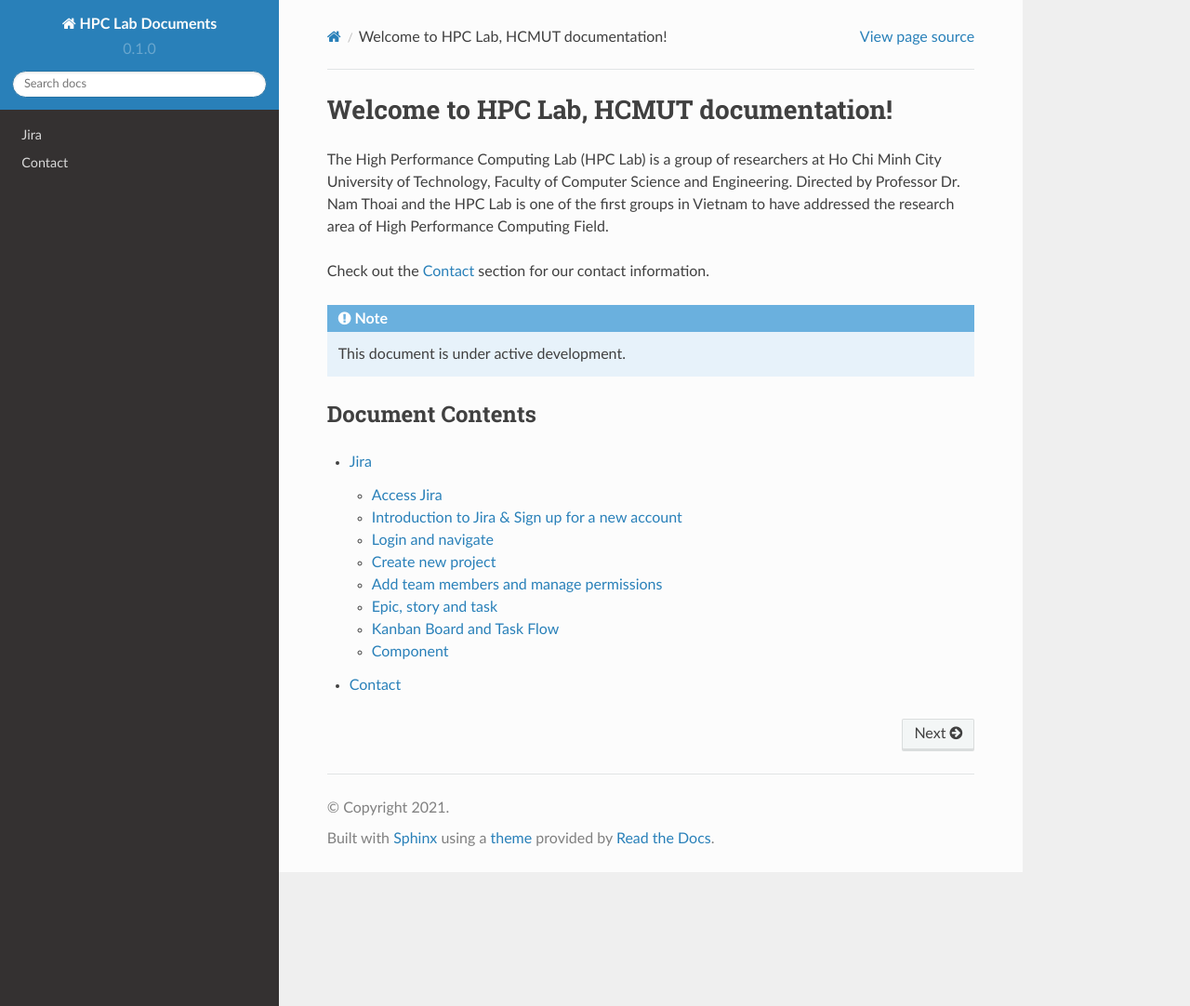
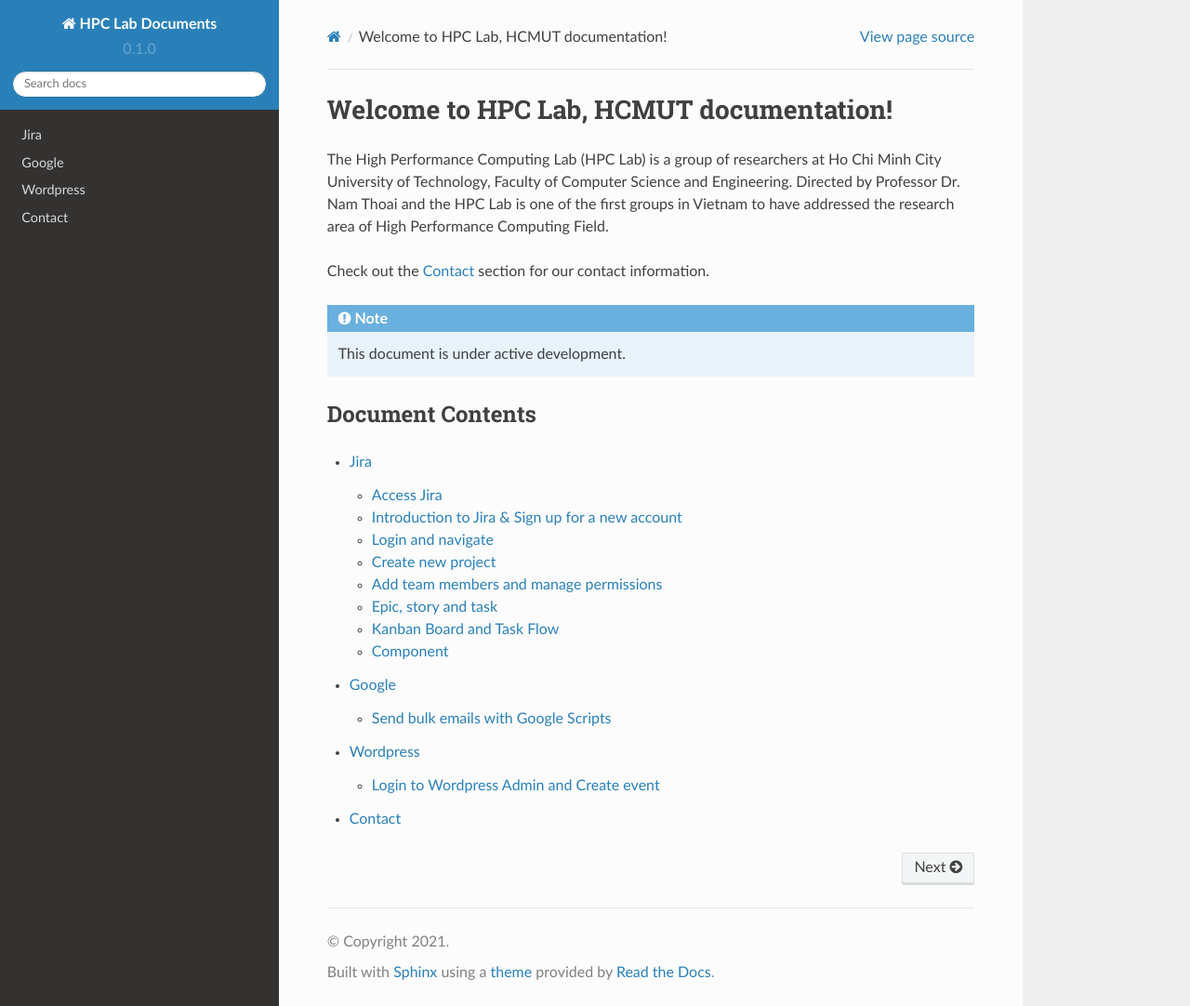
Before and after one commit to hpcc-hcmut/readthedocs, a Sphinx documentation site: the page built from docs/source/index.rst, in a window 1280 px wide and 1082 px high. Shown: the whole window at 93% size. Built offline with Sphinx 7.4.7 and the Read the Docs theme 2.0.0, drawn with Linux system fonts in a browser that asks for light colours.

Commit message:
Add BDC tutorials

```diff
--- /dev/null
+++ b/docs/source/google.rst
@@ -0,0 +1,7 @@
+Google
+===========
+Tutorial for Google Apps
+
+Send bulk emails with Google Scripts
+-------------------------------------------------
+Tutorial (Vietnamese): `Send Bulk Emails <https://drive.google.com/file/d/1bw3V313CGNAF5jncpSVh16muUC2pGUDV/view?usp=sharing>`_
--- a/docs/source/index.rst
+++ b/docs/source/index.rst
@@ -16,4 +16,6 @@ Document Contents
 .. toctree::
 
    jira
+   google
+   wordpress
    contact
--- /dev/null
+++ b/docs/source/wordpress.rst
@@ -0,0 +1,7 @@
+Wordpress
+===========
+WordPress (WP, WordPress.org) is a free and open-source content management system (CMS) written in PHP[4] and paired with a MySQL or MariaDB database. Features include a plugin architecture and a template system, referred to within WordPress as Themes. WordPress was originally created as a blog-publishing system but has evolved to support other web content types including more traditional mailing lists and forums, media galleries, membership sites, learning management systems (LMS) and online stores. One of the most popular content management system solutions in use, WordPress is used by 42.8% of the top 10 million websites as of October 2021
+
+Login to Wordpress Admin and Create event
+-------------------------------------------------
+Tutorial (Vietnamese): `Create Event <https://drive.google.com/file/d/18N6vlMprjqX_VtG9XZu2jzxUUPV2StSQ/view?usp=sharing>`_
```
